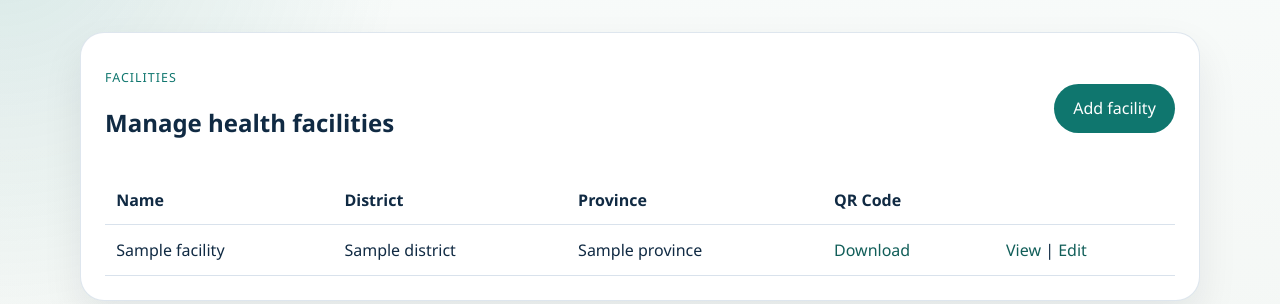
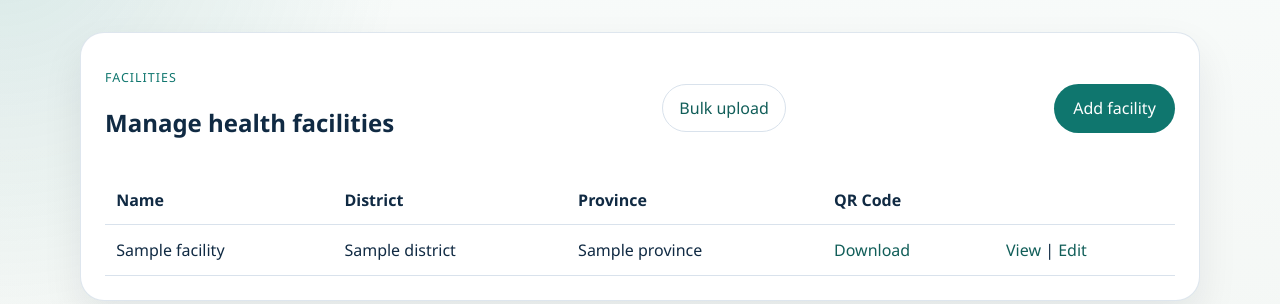
Before and after one commit to David-Stig/health_feedback_app, a Django app: template backend/templates/dashboard/facility_list.html in a window 1280 px wide. Shown: the part 81-385 px from the top of the page. Run offline with Django 4.2, Linux system fonts and the light colour scheme; the template is opened without the code that fills it: most values are stand-ins (such as "Sample title", 1, 10 or a date in 2020).

Commit message:
Add bulk upload link to facility list page

```diff
--- a/backend/templates/dashboard/facility_list.html
+++ b/backend/templates/dashboard/facility_list.html
@@ -9,6 +9,7 @@
             <p class="eyebrow">Facilities</p>
             <h1>Manage health facilities</h1>
         </div>
+        <a class="button-secondary" href="{% url 'dashboard:facility_bulk_upload' %}">Bulk upload</a>
         <a class="button-primary" href="{% url 'dashboard:facility_create' %}">Add facility</a>
     </div>
 
```
